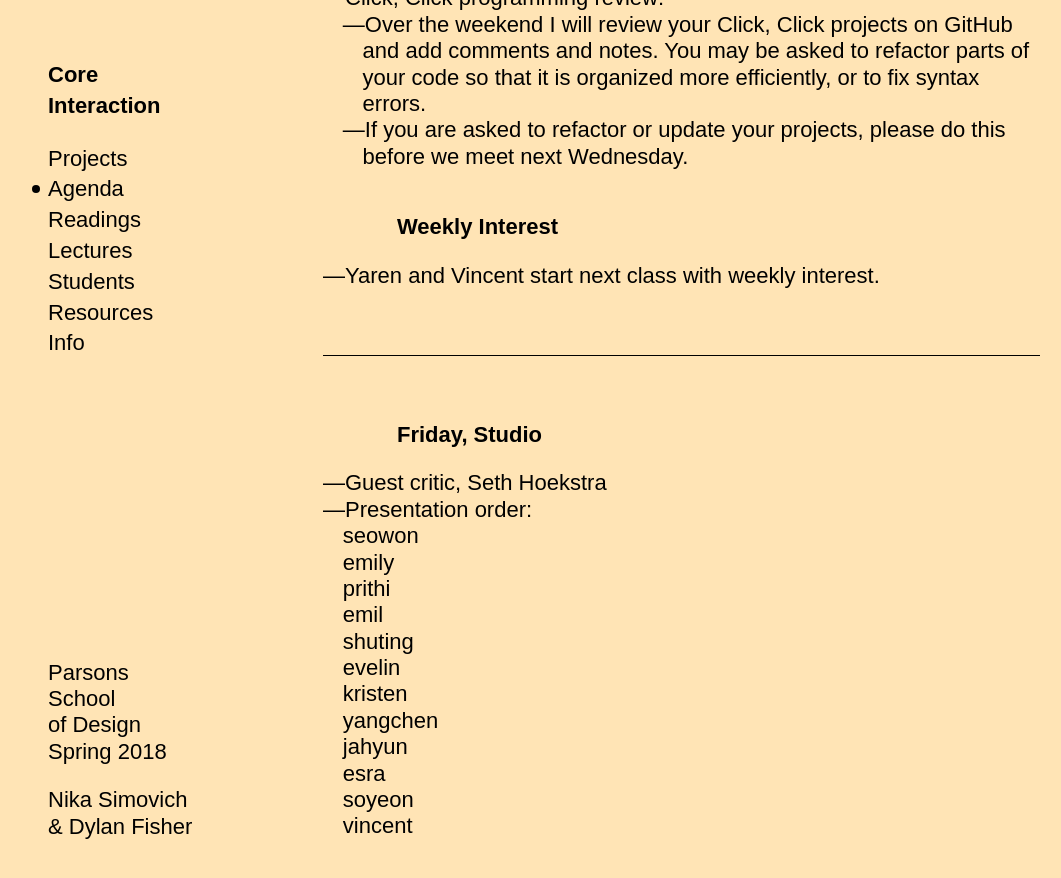
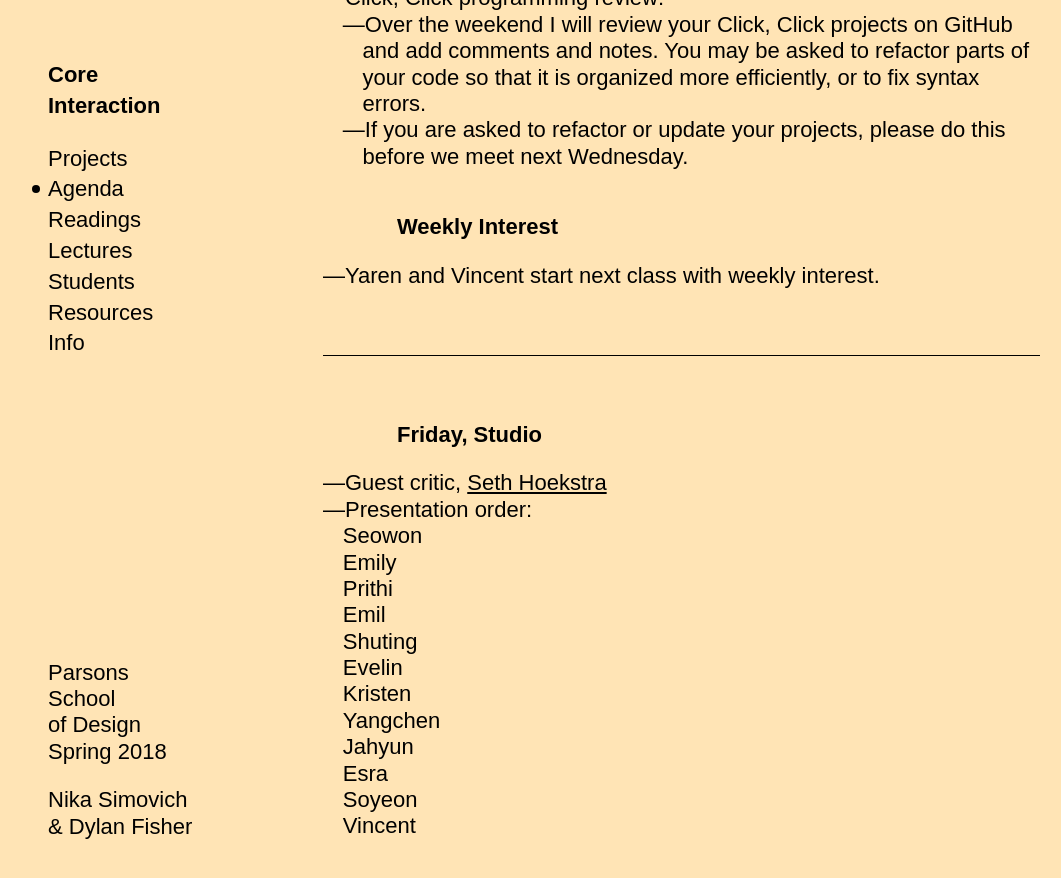
Before and after one commit to dylanfisher/ci18, a Jekyll site: the page built from _agendas/week-4.md, in a window 1280 px wide and 900 px high, scrolled down 1010 px. Shown: the top 878 px of the window, without its empty margins (12-1073 px from the left). Built offline with Jekyll 4.4.1, drawn with Linux system fonts in a browser that asks for light colours; some web fonts are replaced; part of the change alters nothing that is shown.

Commit message:
Update grammer

```diff
--- a/_agendas/week-4.md
+++ b/_agendas/week-4.md
@@ -40,17 +40,17 @@ date_range:       2/13 – 2/16
 
 ### Friday, Studio
 
-- Guest critic, Seth Hoekstra
+- Guest critic, [Seth Hoekstra](http://www.sethhoekstra.com/)
 - Presentation order:<br/>
-seowon<br/>
-emily<br/>
-prithi<br/>
-emil<br/>
-shuting<br/>
-evelin<br/>
-kristen<br/>
-yangchen<br/>
-jahyun<br/>
-esra<br/>
-soyeon<br/>
-vincent
+Seowon<br/>
+Emily<br/>
+Prithi<br/>
+Emil<br/>
+Shuting<br/>
+Evelin<br/>
+Kristen<br/>
+Yangchen<br/>
+Jahyun<br/>
+Esra<br/>
+Soyeon<br/>
+Vincent
```
